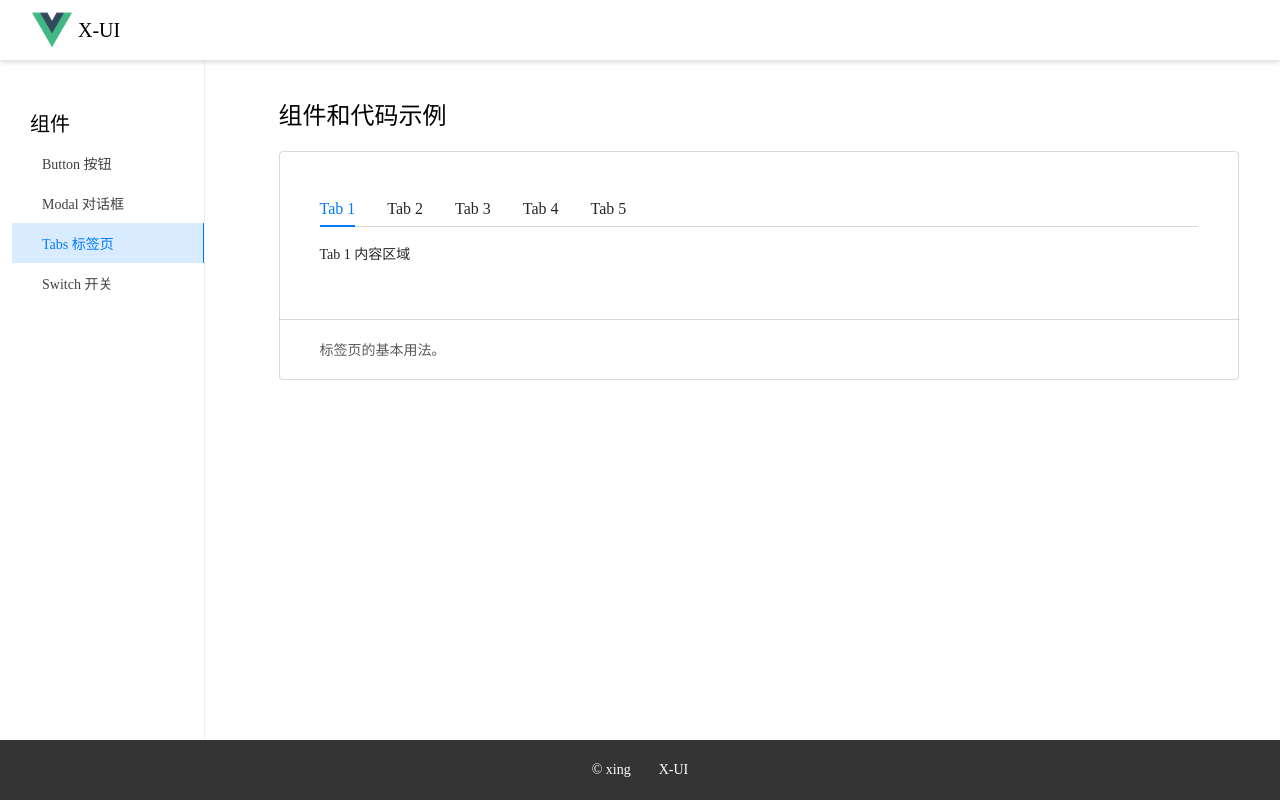
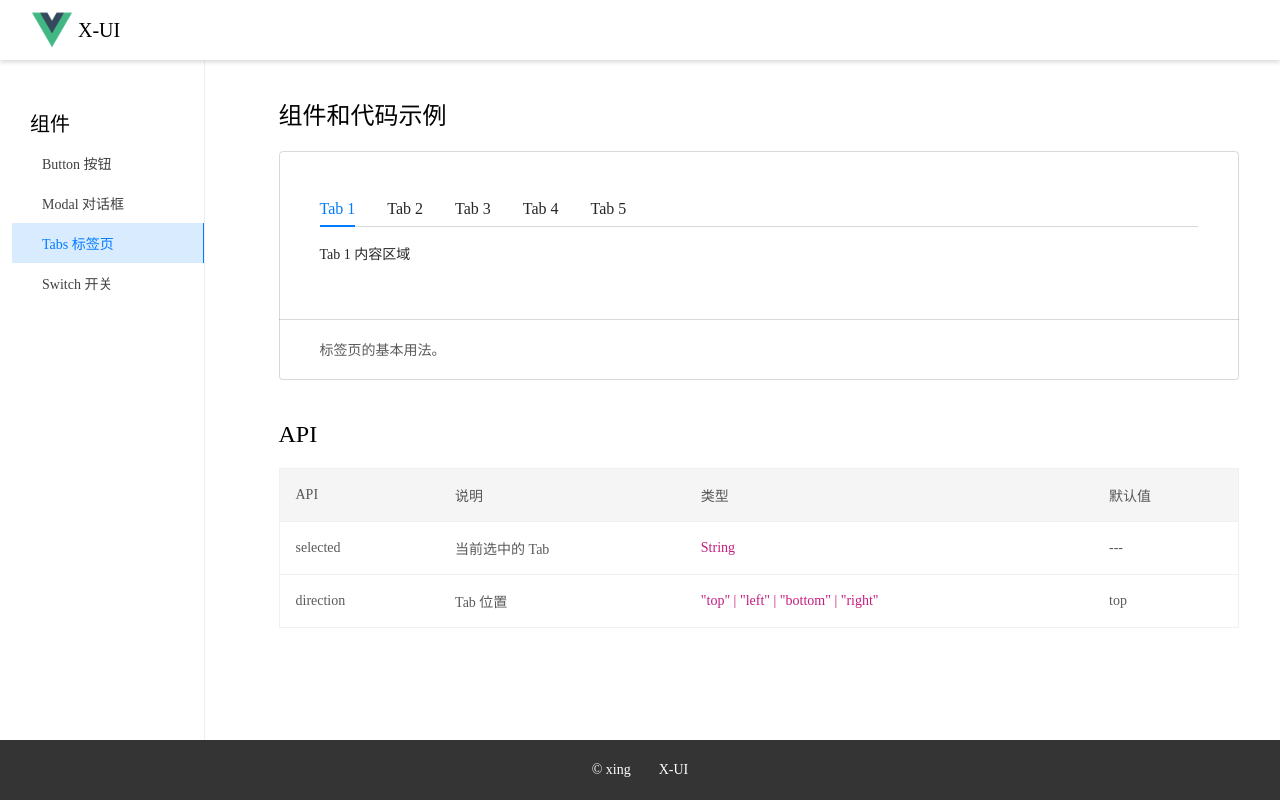
Before and after one commit to wuwenxing0912/vue3-ui, a Vue app: page /#/components/tabs in a window 1280 px wide. Built offline with nearby package versions, Linux system fonts and the light colour scheme.

Commit message:
新增 API表格

```diff
--- a/src/components/Tabs/example/TabsDoc.vue
+++ b/src/components/Tabs/example/TabsDoc.vue
@@ -1,5 +1,32 @@
 <template>
   <TabsDefault></TabsDefault>
+  <section>
+    <h1>API</h1>
+    <table class="api-table" cellSpacing="0" cellPadding="0">
+      <thead>
+        <tr>
+          <th class="api-table-head">API</th>
+          <th class="api-table-head">说明</th>
+          <th class="api-table-head">类型</th>
+          <th class="api-table-head">默认值</th>
+        </tr>
+      </thead>
+      <tbody>
+        <tr>
+          <td class="api">selected</td>
+          <td class="api-description">当前选中的 Tab</td>
+          <td class="api-type">String</td>
+          <td class="api-default">---</td>
+        </tr>
+        <tr>
+          <td class="api">direction</td>
+          <td class="api-description">Tab 位置</td>
+          <td class="api-type">"top" | "left" | "bottom" | "right"</td>
+          <td class="api-default">top</td>
+        </tr>
+      </tbody>
+    </table>
+  </section>
 </template>
 
 <script lang="ts">
@@ -10,3 +37,7 @@ export default {
   },
 };
 </script>
+
+<style lang="scss" scoped>
+@import "../../../style/example.scss";
+</style>
```
